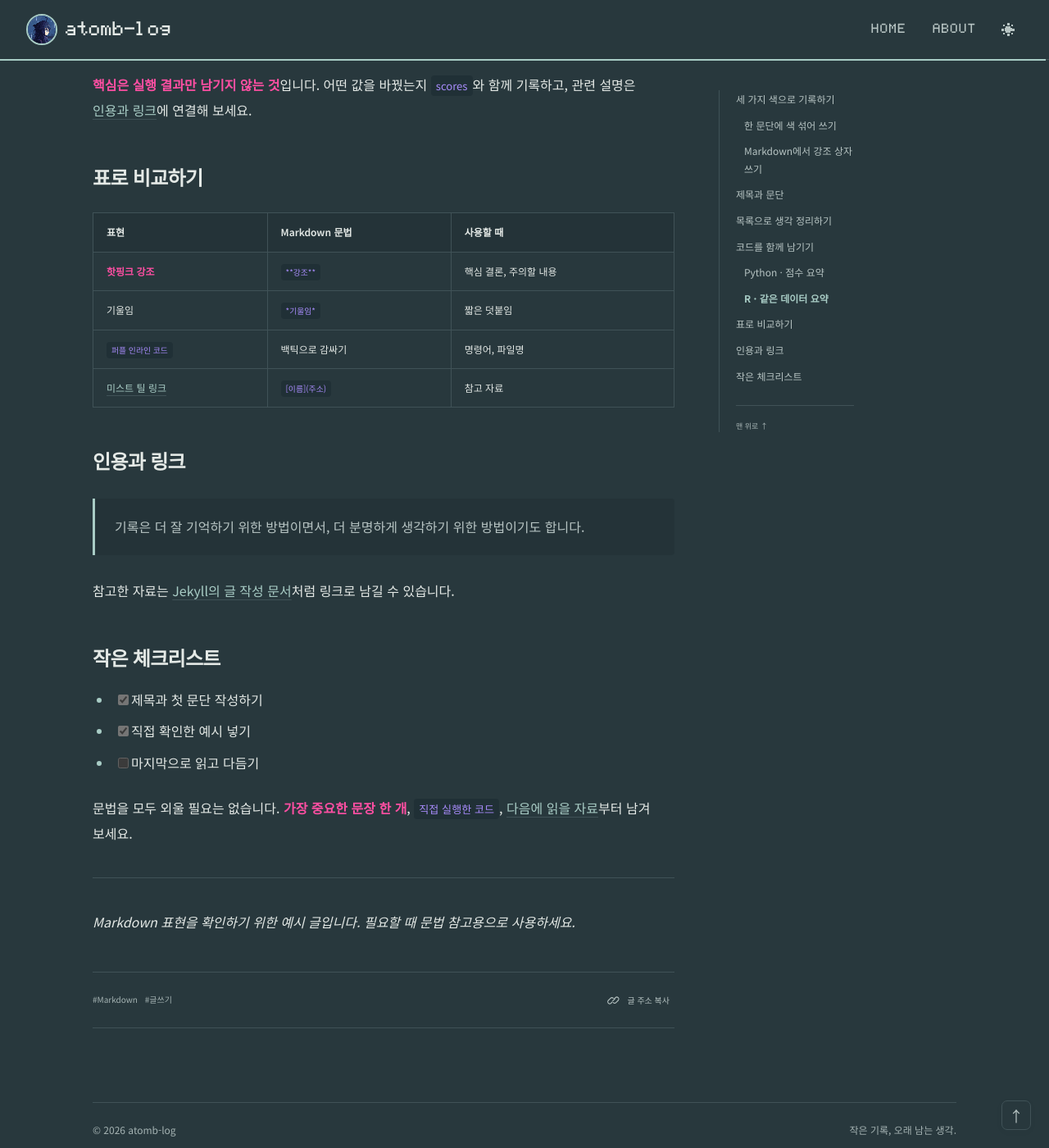
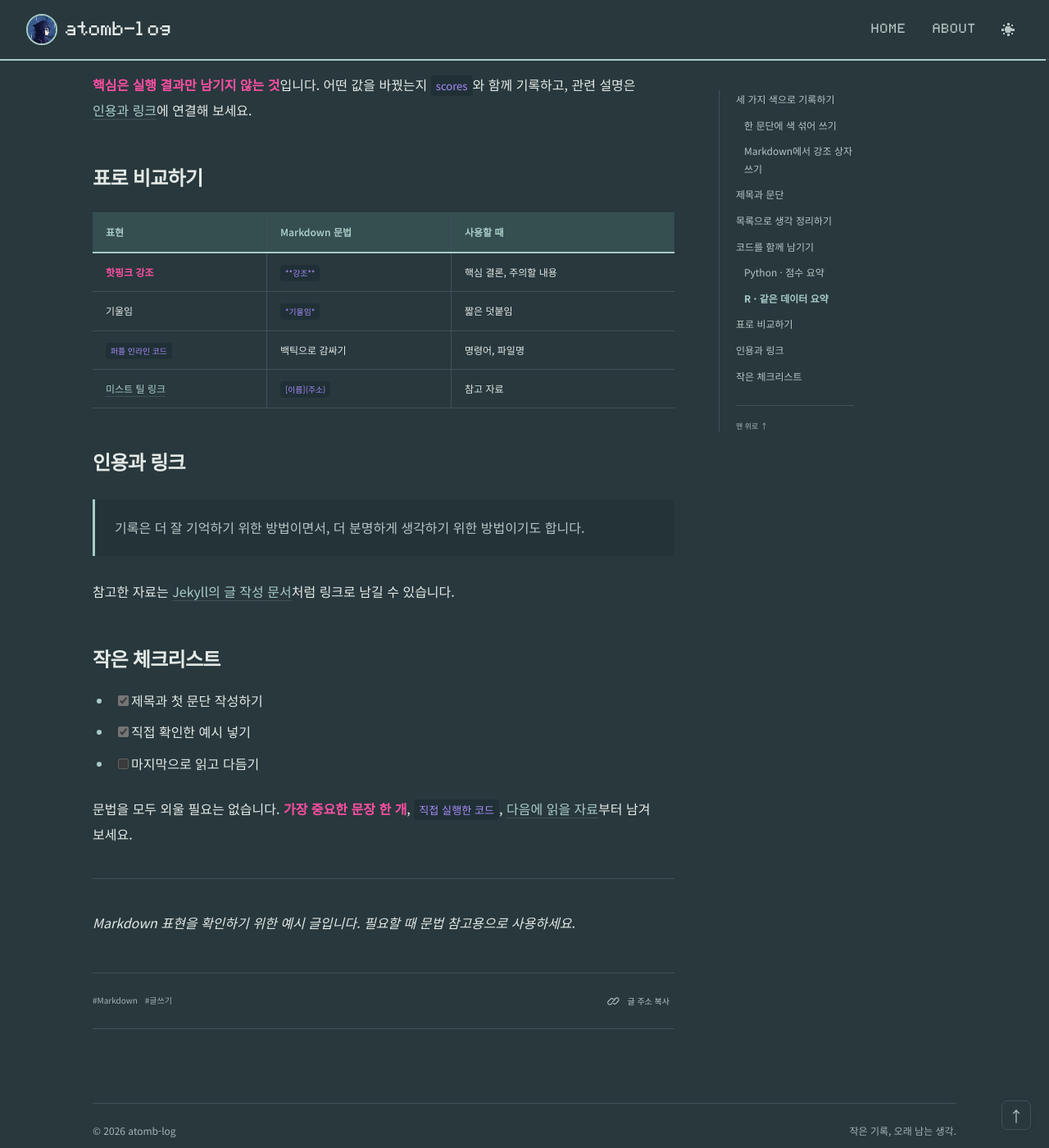
Before and after one commit to atomb-log/atomb-log.github.io, a Jekyll site: the page built from _posts/2026-10-28-writing-with-markdown.md, in a window 1280 px wide and 1400 px high, scrolled down 4392 px. Shown: the whole window at 82% size. Built offline with Jekyll 4.4.1, drawn with Linux system fonts in a browser that asks for light colours.

Commit message:
Use mist teal headers and open table sides

```diff
--- a/assets/css/style.css
+++ b/assets/css/style.css
@@ -1422,8 +1422,16 @@ main:focus {
   line-height:1.7
 }
 .prose th {
-  background:var(--sidebar);
+  background:var(--accent-soft);
+  color:var(--accent);
+  border-bottom:2px solid var(--accent);
   font-weight:600
+}
+.prose th:first-child,.prose td:first-child {
+  border-left:0
+}
+.prose th:last-child,.prose td:last-child {
+  border-right:0
 }
 .prose img {
   display:block;
```
